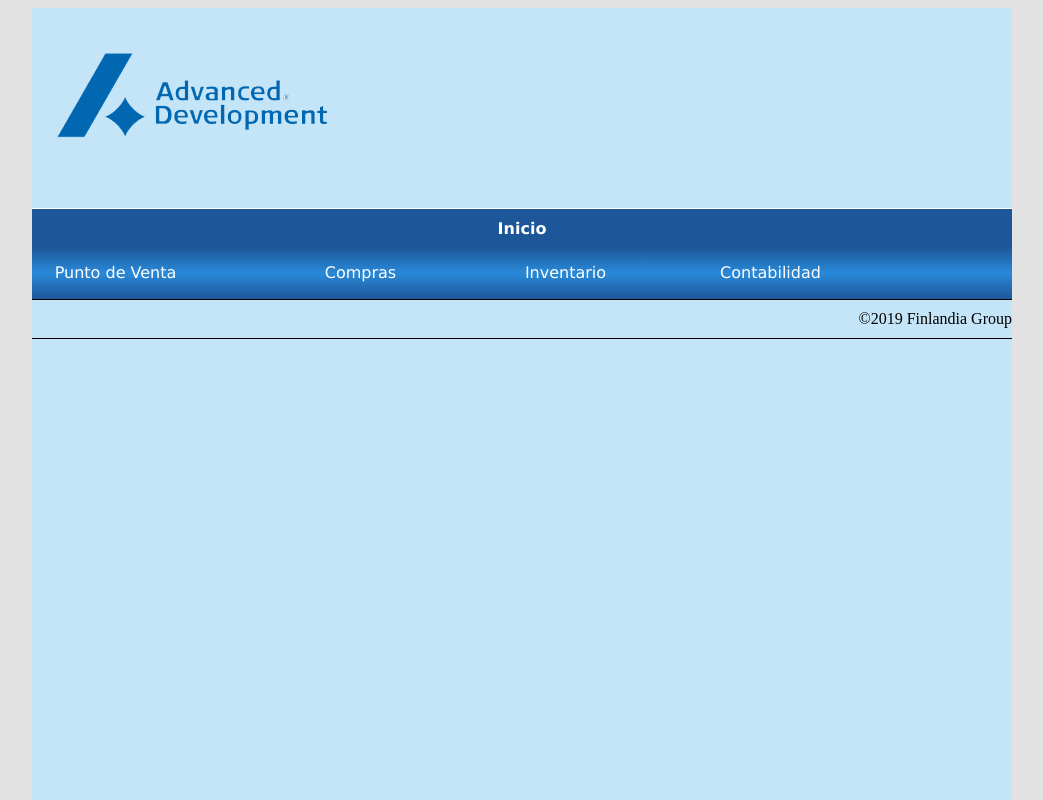
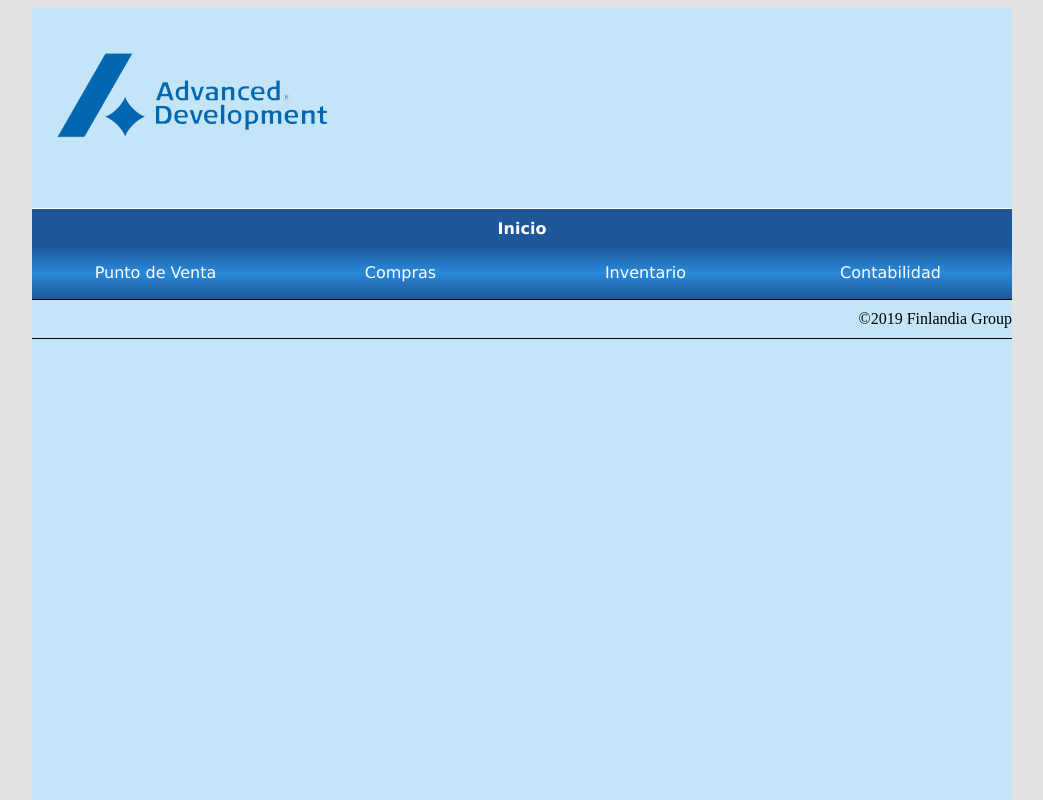
Before and after one commit to Equipo-Finlandia/webSAT, a plain HTML site: page index.html in a window 1280 px wide. Shown: the top 800 px of the page, without its empty margins (118-1161 px from the left). Drawn offline with Linux system fonts and the light colour scheme.

Commit message:
Update index.html

```diff
--- a/index.html
+++ b/index.html
@@ -5,7 +5,6 @@
     <link rel="stylesheet" type="text/css" href="css/menu.css" title="style" />
     <title>Advanced Development</title>
 </head>
-
 <body>
     <div id="contenido">
         <!--ENCABEZDO-->
@@ -17,6 +16,7 @@
         </div>
         <div class="menu">
             <ul class="principal">
+                <ul id="pdv">
                     <li>Punto de Venta</li>
                     <div id="submenu1">
                         <ul>
@@ -24,6 +24,7 @@
                             <li><a href="">menu2</a></li>
                         </ul>
                     </div>
+                </ul>
                 <ul id="compras">
                     <li>Compras</li>
                     <div id="submenu2">
@@ -33,6 +34,7 @@
                         </ul>
                     </div>
                 </ul>
+                <ul id="inventario">
                 <li>Inventario</li>
                 <div id="submenu3">
                     <ul>
@@ -40,6 +42,8 @@
                         <li>menu2</li>
                     </ul>
                 </div>
+                </ul>
+                <ul id="contabilidad">
                 <li>Contabilidad</li>
                 <div id="submenu4">
                     <ul>
@@ -47,6 +51,7 @@
                         <li>menu2</li>
                     </ul>
                 </div>
+                </ul>
             </ul>
         </div>
 
```
